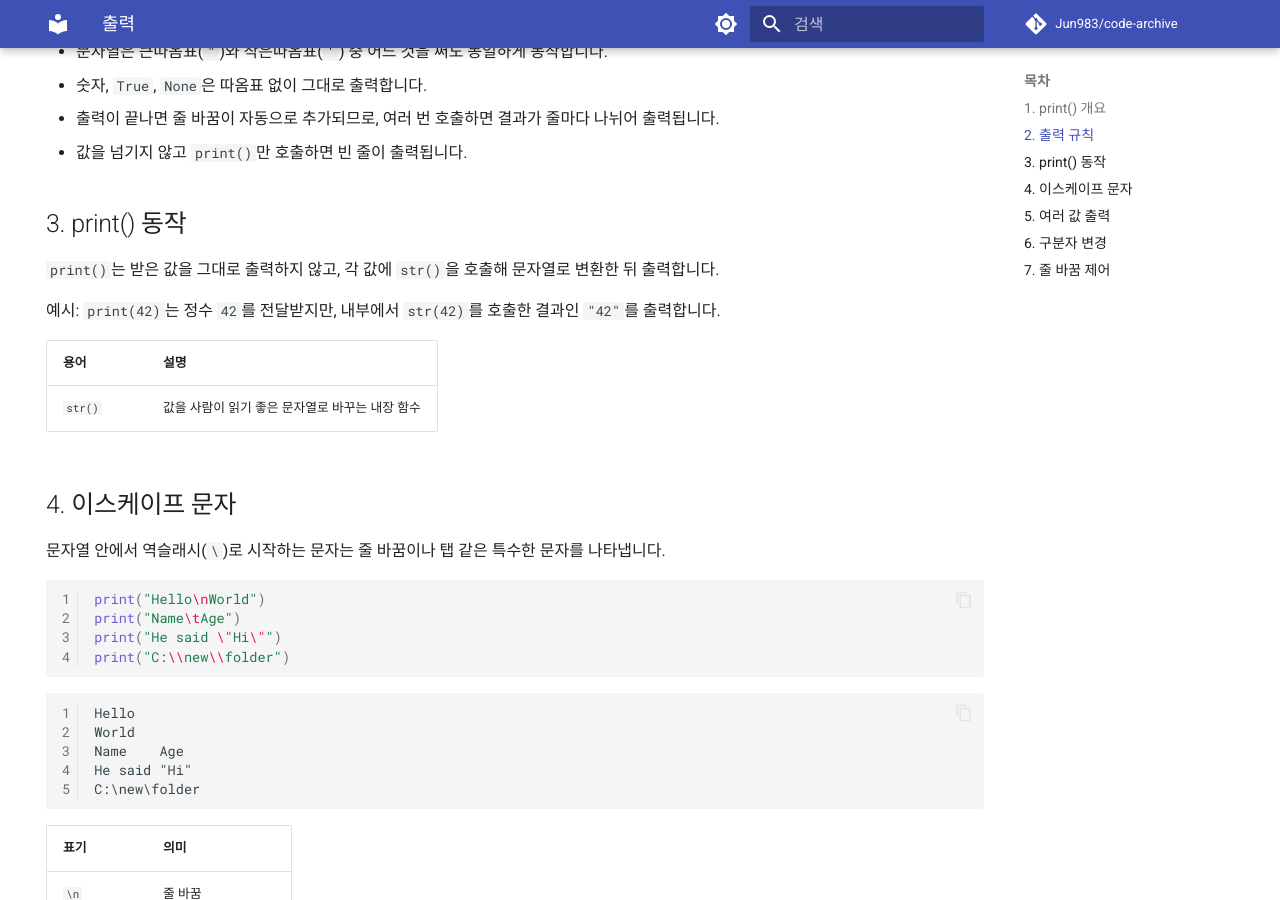
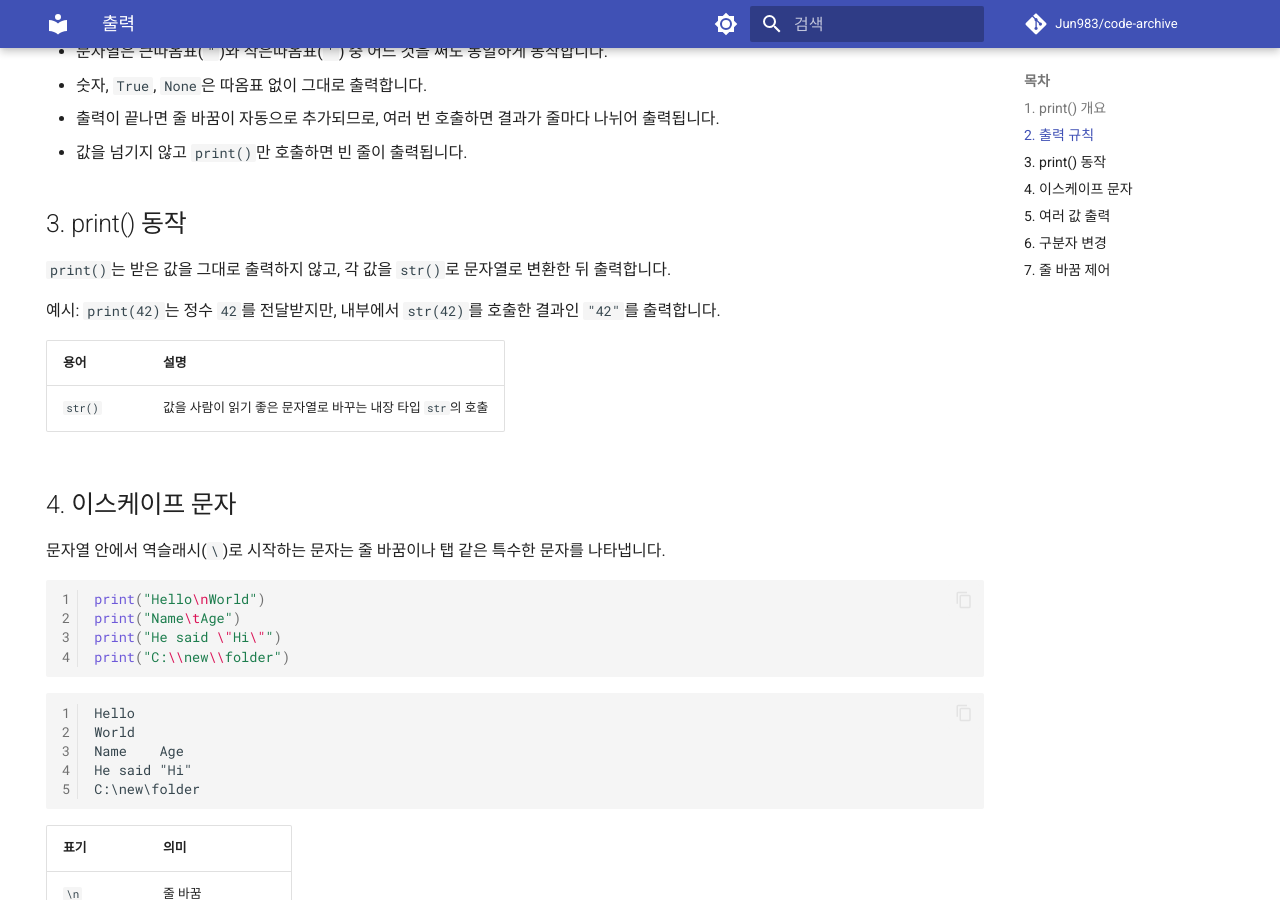
Before and after one commit to Jun983/code-archive, an MkDocs documentation site: the page built from docs/python/output.md, in a window 1280 px wide and 900 px high, scrolled down 877 px. Built offline with MkDocs 1.6.1 and Material for MkDocs 9.7.7, drawn with Linux system fonts in a browser that asks for light colours; comment, search, counter and statistics services are not loaded.

Commit message:
docs(python): 출력 문서 str() 설명 오류 수정
Co-Authored-By: Claude Sonnet 5.5 <noreply@anthropic.com>

```diff
--- a/docs/python/output.md
+++ b/docs/python/output.md
@@ -44,13 +44,13 @@ None
 
 ## 3. print() 동작
 
-`print()`는 받은 값을 그대로 출력하지 않고, 각 값에 `str()`을 호출해 문자열로 변환한 뒤 출력합니다.
+`print()`는 받은 값을 그대로 출력하지 않고, 각 값을 `str()`로 문자열로 변환한 뒤 출력합니다.
 
 예시: `print(42)`는 정수 `42`를 전달받지만, 내부에서 `str(42)`를 호출한 결과인 `"42"`를 출력합니다.
 
 | 용어 | 설명 |
 |---|---|
-| `str()` | 값을 사람이 읽기 좋은 문자열로 바꾸는 내장 함수 |
+| `str()` | 값을 사람이 읽기 좋은 문자열로 바꾸는 내장 타입 `str`의 호출 |
 
 ## 4. 이스케이프 문자
 
```
